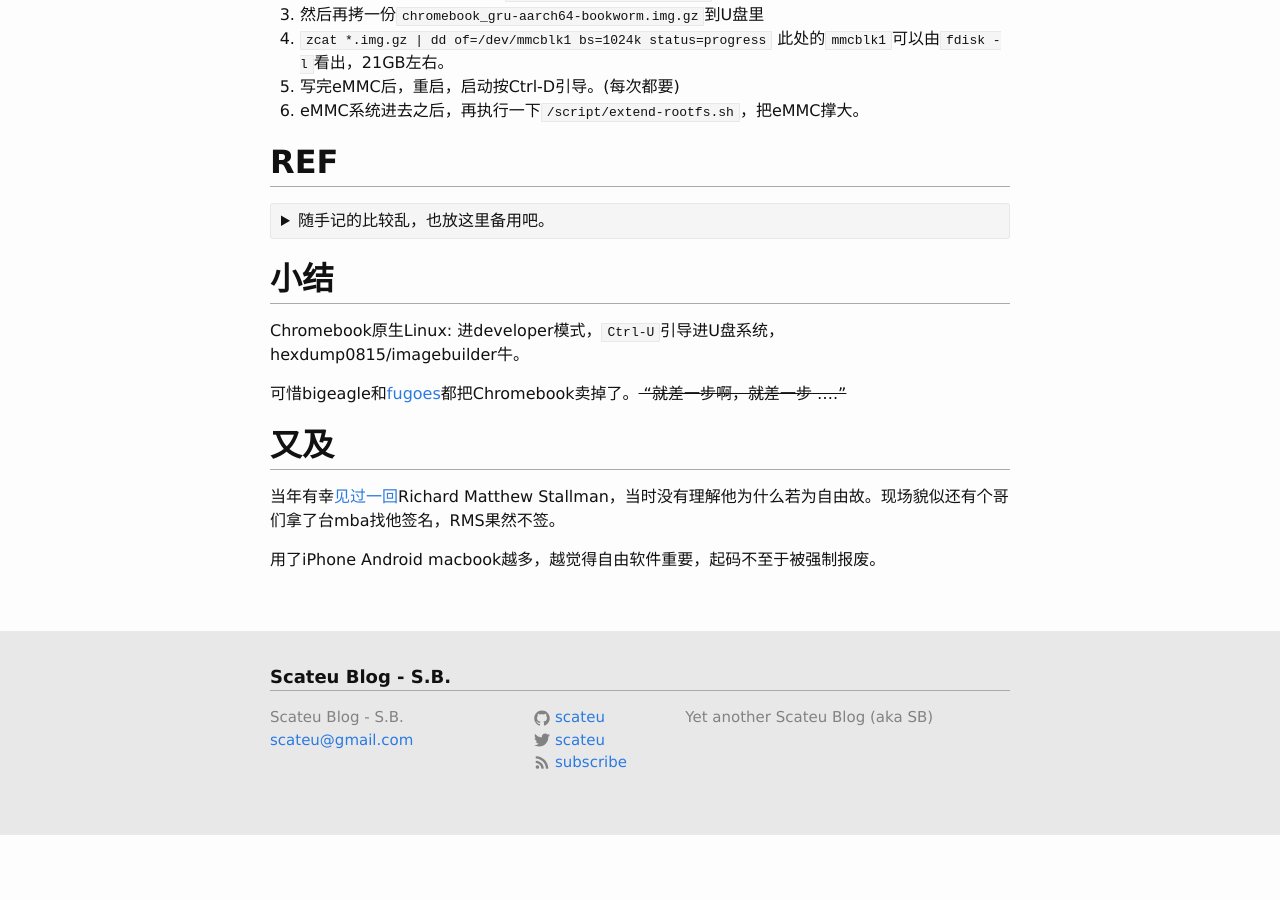
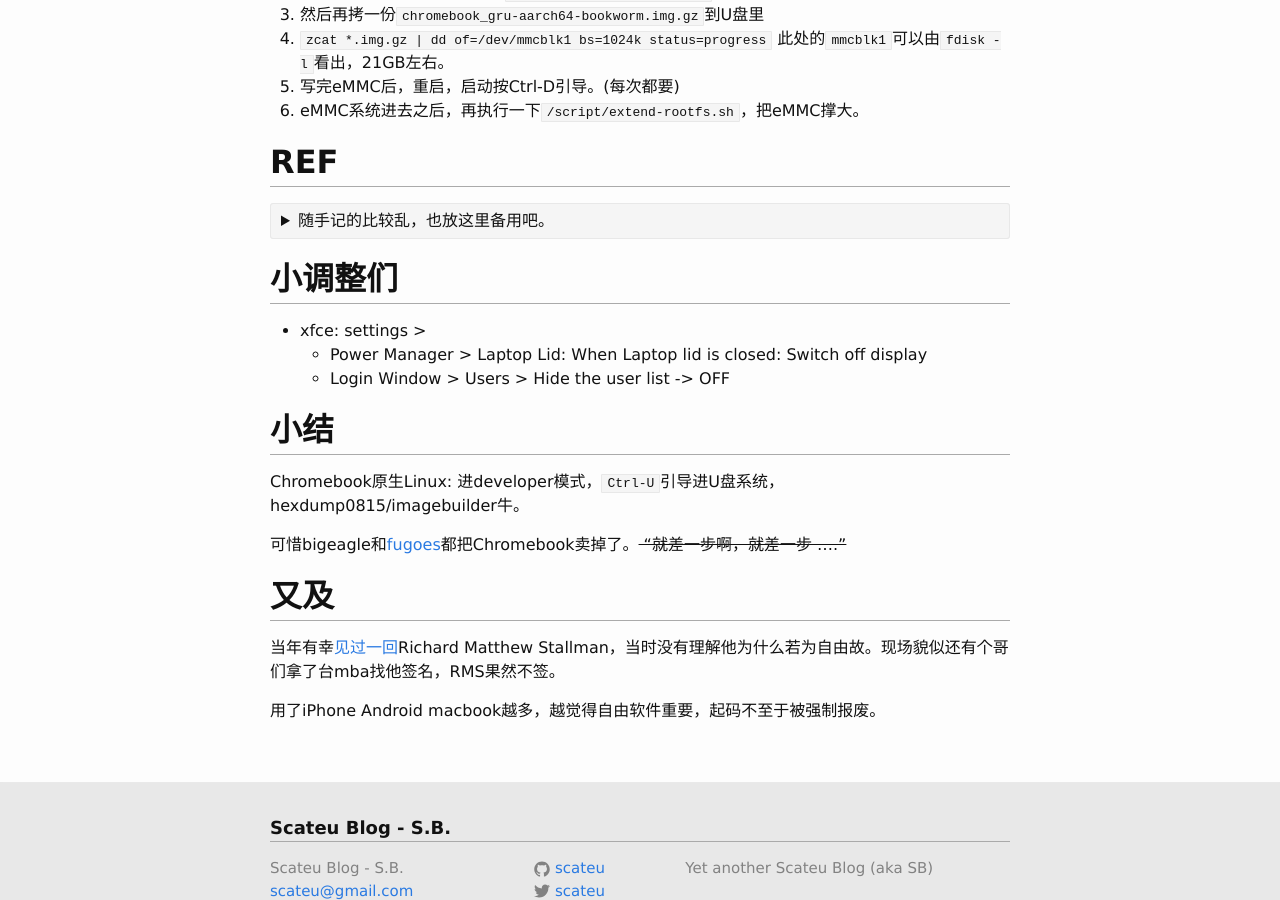
Before and after one commit to scateu/scateu.github.io, a Jekyll site: the page built from _posts/2023-09-28-chromebook-linux.md, in a window 1280 px wide and 900 px high, scrolled down 2023 px. Built offline with Jekyll 4.4.1, drawn with Linux system fonts in a browser that asks for light colours; nearby versions of some CDN libraries; comment, search, counter and statistics services are not loaded; before the commit the page ends 2857 px from its top, so only the background shows below that.

Commit message:
update 2023-09-28-chromebook-linux.md

````diff
--- a/_posts/2023-09-28-chromebook-linux.md
+++ b/_posts/2023-09-28-chromebook-linux.md
@@ -135,6 +135,13 @@ The device you inserted does not contain chrome os:
 ```
 </details>
 
+## 小调整们
+ - xfce: settings >
+   - Power Manager > Laptop Lid: When Laptop lid is closed: Switch off display
+   - Login Window > Users > Hide the user list -> OFF
+
+
+
 ## 小结
 
 Chromebook原生Linux: 进developer模式，`Ctrl-U`引导进U盘系统，hexdump0815/imagebuilder牛。
````
